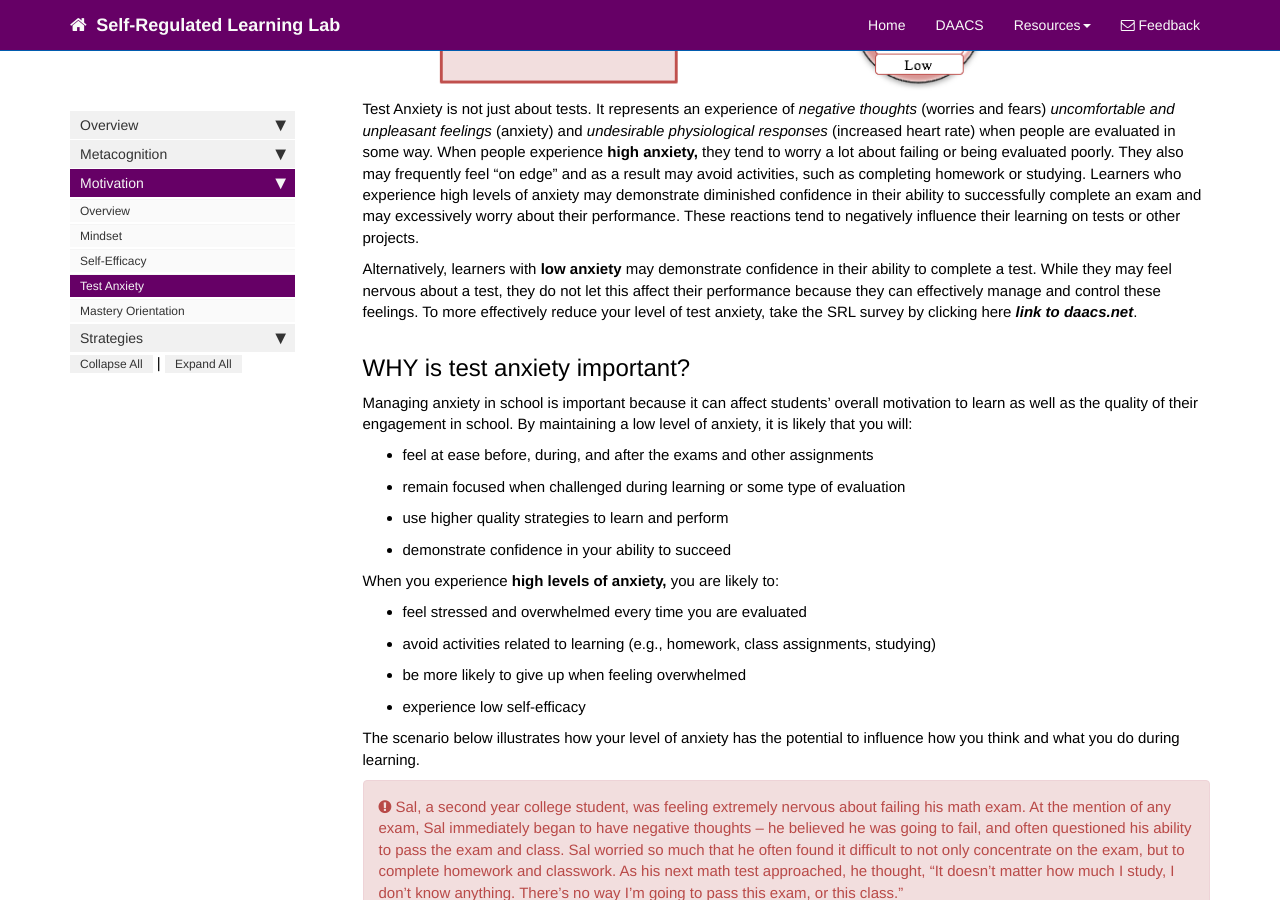
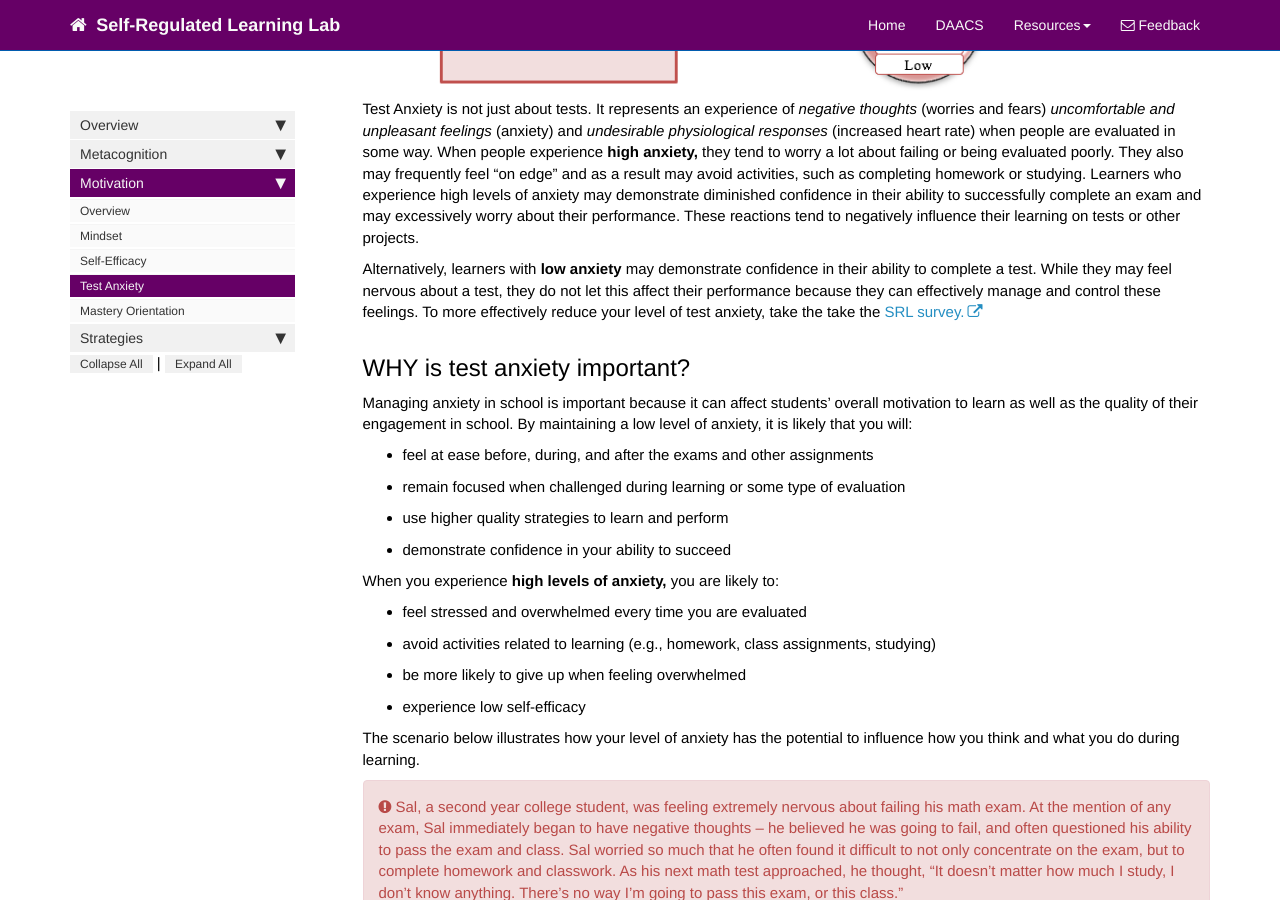
Before and after one commit to dfranklin02/SRL, a Jekyll site: the page built from docs/pages/motivation/anxiety.md, in a window 1280 px wide and 900 px high, scrolled down 643 px. Built offline with Jekyll 4.4.1, drawn with Linux system fonts in a browser that asks for light colours; nearby versions of some CDN libraries; comment, search, counter and statistics services are not loaded.

Commit message:
Update anxiety.md

```diff
--- a/docs/pages/motivation/anxiety.md
+++ b/docs/pages/motivation/anxiety.md
@@ -19,7 +19,7 @@ toc: false
 Test Anxiety is not just about tests. It represents an experience of *negative thoughts* (worries and fears) *uncomfortable and unpleasant feelings* (anxiety) and *undesirable physiological responses* (increased heart rate) when people are evaluated in some way. When people experience **high anxiety,** they tend to worry a lot about failing or being evaluated poorly. They also may frequently feel “on edge” and as a result may avoid activities, such as completing homework or studying. Learners who experience high levels of anxiety may demonstrate diminished confidence in their ability to successfully complete an exam and may excessively worry about their performance. These reactions tend to negatively influence their learning on tests or other projects.
 
 Alternatively, learners with **low anxiety** may demonstrate confidence in their ability to complete a test. While they may feel nervous about a test, they do not let this affect their performance because they can effectively manage and control these feelings.
-To more effectively reduce your level of test anxiety, take the SRL survey by clicking here ***link to daacs.net***.
+To more effectively reduce your level of test anxiety, take the take the <a href="https://demo.daacs.net/">SRL survey.</a>
 
 ## WHY is test anxiety important?
 
```
